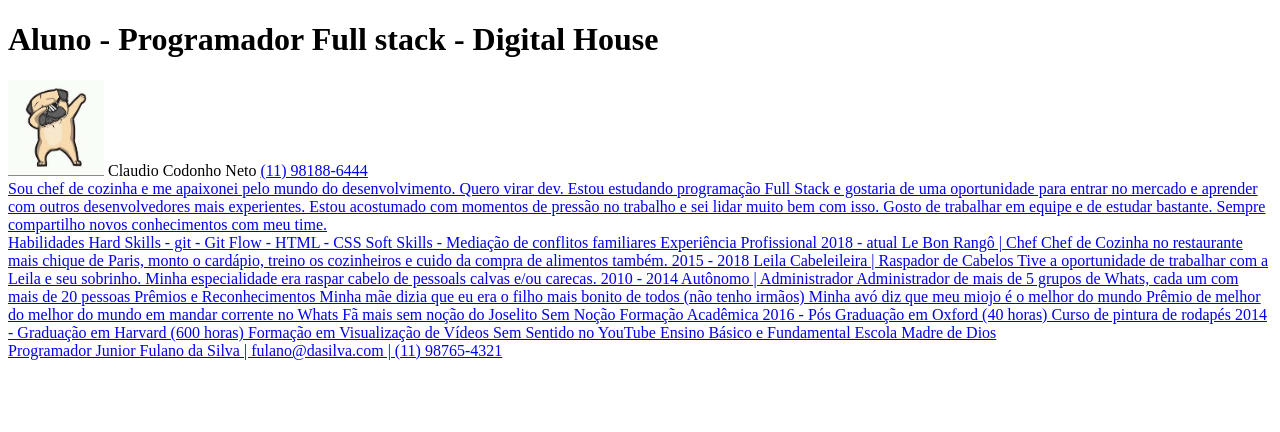
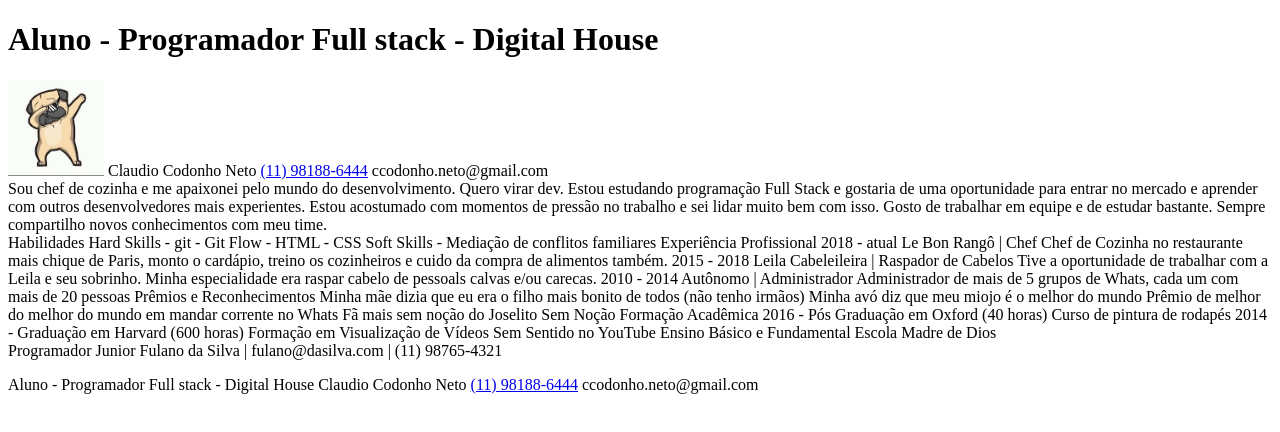
Before and after one commit to codonho/02-Conteudo-Inicial, a plain HTML site: page index.html in a window 1280 px wide. Drawn offline with Linux system fonts and the light colour scheme.

Commit message:
feature: tags do footer

```diff
--- a/index.html
+++ b/index.html
@@ -11,7 +11,7 @@
     <img src="assets/imagem de perfil.jpg" alt="Minha Foto de Perfil" width="96" hight="auto">
     <span>Claudio Codonho Neto</span>
     <a href="https://google.com" target="_blank" >(11) 98188-6444</a>
-    <a href= "malito:ccodonho.neto@gmail.com?subject=Quero%20te%20contratar&"ccodonho.neto@gmail.com </a>
+    <a> ccodonho.neto@gmail.com </a>
   </header>
   <aside>
     Sou chef de cozinha e me apaixonei pelo mundo do desenvolvimento. Quero virar dev.
@@ -66,5 +66,11 @@
   <footer>
     Programador Junior Fulano da Silva | fulano@dasilva.com | (11) 98765-4321
   </footer>
+  <p>
+  <stronge>Aluno - Programador Full stack - Digital House</stronge>
+       <span>Claudio Codonho Neto</span>
+    <a href="https://google.com" target="_blank" >(11) 98188-6444</a>
+    <a> ccodonho.neto@gmail.com </a>
+  </p>
 </body>
 </html>
```
